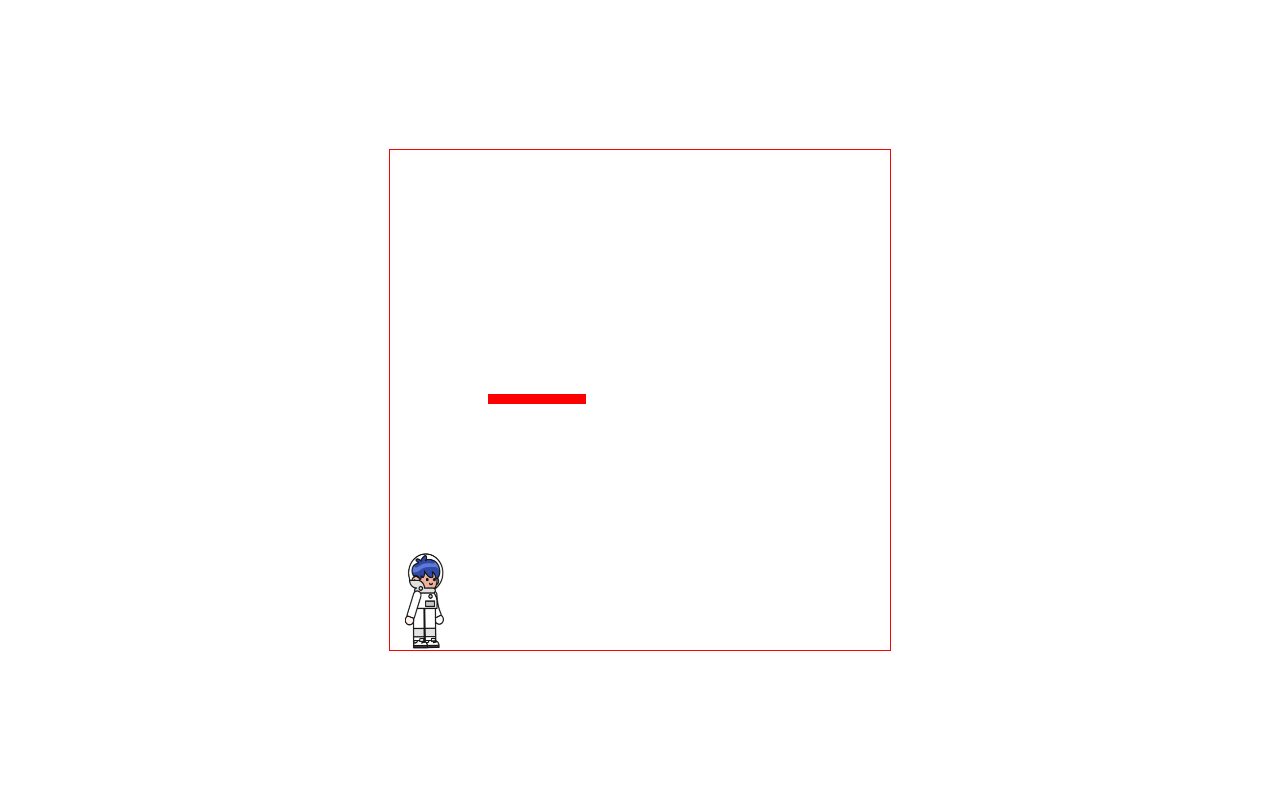
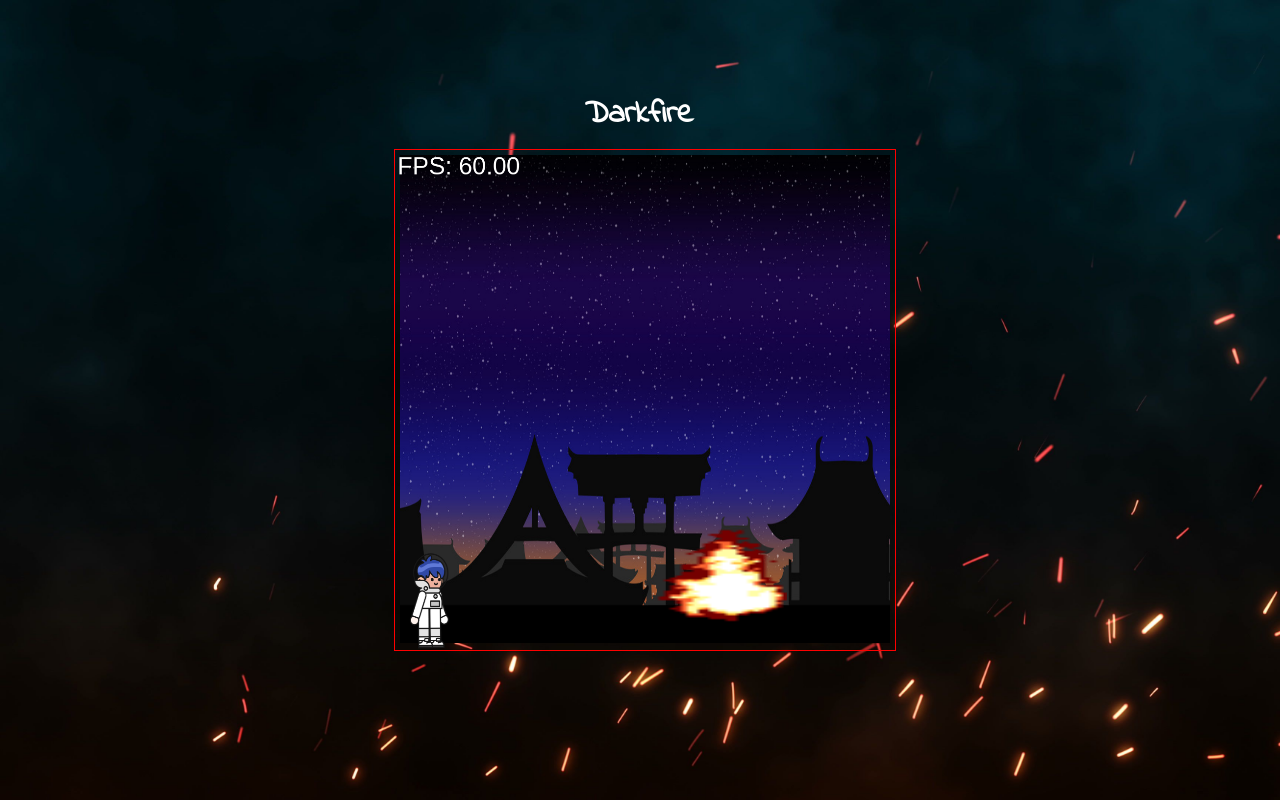
Before and after one commit to jesuscabrita/Darkfire, a website built with Vite: page index.html in a window 1280 px wide. Built offline with nearby package versions, Linux system fonts and the light colour scheme.

Commit message:
Darkfire

```diff
--- a/index.html
+++ b/index.html
@@ -9,6 +9,7 @@
     <title>Darkfire</title>
   </head>
   <body>
+    <h1>Darkfire</h1>
     <canvas
       id="canvas"
       width="1020"
--- a/public/style.css
+++ b/public/style.css
@@ -1,3 +1,8 @@
+@import url('https://fonts.googleapis.com/css2?family=Indie+Flower&display=swap');
+*{
+  font-family: 'Indie Flower', cursive;
+}
+
 body {
   width: 100vw;
   height: 100vh;
@@ -5,8 +10,17 @@ body {
   display: flex;
   justify-content: center;
   align-items: center;
+  background-image: url(../src/assets/backgro.jpg);
+  background-repeat: no-repeat;
+  background-size: cover;
 }
 
 #canvas {
   border: 1px solid red;
 }
+h1{
+  color: white;
+  margin-top: -550px;
+  margin-right: -300px;
+  margin-left: 200px;
+}
--- a/src/actors/Map.ts
+++ b/src/actors/Map.ts
@@ -1,7 +1,5 @@
 import { Actor } from "./Actor";
 import { Point } from "../types/Point";
-//import { converAngleToRad } from "../utils/angleToRad";
-//import { checkLimits } from "../utils/checkLimits";
 import image from "../assets/map.jpg";
 
 export class Map extends Actor {
@@ -10,13 +8,8 @@ export class Map extends Actor {
   color: string;
   maxSpeed: number;
   speed: Point;
-
-  // IMAGES
   image: HTMLImageElement;
-  sxParameters: number[];
-  timer: number;
-  xFrame: number;
-  yFrame: number;
+  frames:number;
 
   constructor(initialPos: Point, color = "yellow", maxSpeed = 300) {
     super(initialPos);
@@ -27,42 +20,25 @@ export class Map extends Actor {
     this.speed = { x: maxSpeed, y: maxSpeed };
     this.image = new Image();
     this.image.src = image;
-    this.sxParameters = [2, 4, 6, 8, 10,12,14,16,18,20,22,24];
-    this.timer = 0;
-    this.xFrame = 0;
-    this.yFrame = 5;
+    this.frames = 0;
   }
 
   update(delta: number) {
-    let newPosX = this.origin.x + this.speed.x * delta;
-    if (newPosX <= 1024 - this.mapSize && newPosX >= this.mapSize) {
-      this.origin.x = newPosX;
+    this.frames++;
+    if (this.frames > 85){
+      this.frames = 0;
     }
-
-    this.timer += delta;
-
-    if (this.timer >= 0.1) {
-      this.xFrame = (this.xFrame +1) % 5;
-      this.timer = 0;
-    }
-    /******************** */
   }
   draw(delta: number, ctx: CanvasRenderingContext2D) {
     let origin = this.origin;
-
-    let direction = 0;
-    if (this.speed.x != 0 && this.speed.x < 0) {
-      direction = 180;
-    }
-
     ctx.translate(origin.x, origin.y);
 
     ctx.drawImage(
       this.image,
-      38 * this.sxParameters[this.xFrame],
-      29 * this.yFrame,
+      38 ,
+      29 ,
       1380,
-      540,
+      661,
       0,
       0,
       this.mapSize,
--- a/src/actors/Platform.ts
+++ b/src/actors/Platform.ts
@@ -1,33 +1,44 @@
 import { Actor } from "./Actor";
 import { Point } from "../types/Point";
-import images from "../assets/plataforma.png";
-
-
+import images from "../assets/fire.png";
 
 export class Platform extends Actor {
   position: Point;
   height: number;
   width: number;
   images: HTMLImageElement;
+  frames:number;
 
   constructor(inicialPos: Point) {
     super(inicialPos);
     this.position = {
-      x: 200,
-      y: 500,
+      x: 300,
+      y: 600,
     };
-    this.height = 200;
-    this.width = 20;
+    this.height = 380;
+    this.width = 500;
     this.images = new Image();
     this.images.src = images;
+    this.frames = 0;
   }
   update(delta: number) {
-
-}
-
+    this.frames++;
+    if (this.frames > 2){
+      this.frames = 0;
+    }
+  }
 
   draw(delta: number, ctx: CanvasRenderingContext2D) {
-    ctx.fillStyle = "red";
-    ctx.fillRect(this.position.x, this.position.y, this.height, this.width);
+    ctx.drawImage(
+      this.images,
+      1*this.frames,
+      -35 ,
+      44,
+      98,
+      this.position.x,
+      this.position.y,
+      this.width,
+      this.height
+    );
   }
 }
--- a/src/script.ts
+++ b/src/script.ts
@@ -9,10 +9,10 @@ window.onload = () => {
   const ctx = canvas.getContext("2d") as CanvasRenderingContext2D;
 
   let actors: Actor[] = [
-    //new Map({ x: 10, y: 10 }),
+    new Map({ x: 10, y: 10 }),
     new FPSViewer({ x: 5, y: 50 }),
     new Ninja({ x: 30, y: 0 }),
-    new Platform({ x: 200, y: 800 }),
+    new Platform({ x: 30, y: 10 }),
   ];
 
 
```
Also changed, not shown: src/assets/backgro.jpg (added), src/assets/fire.png (added).
